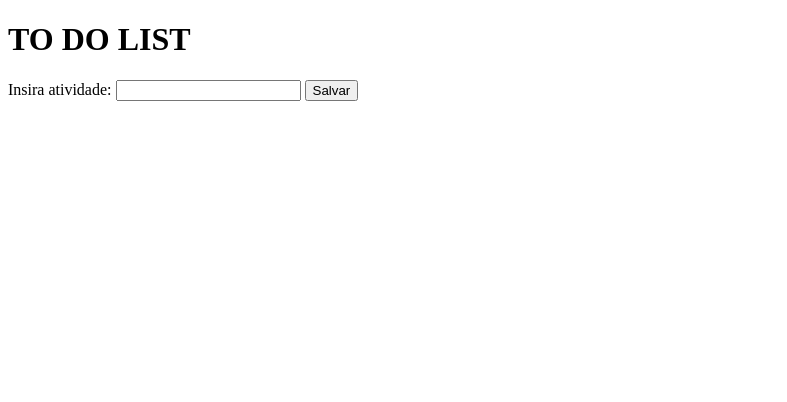
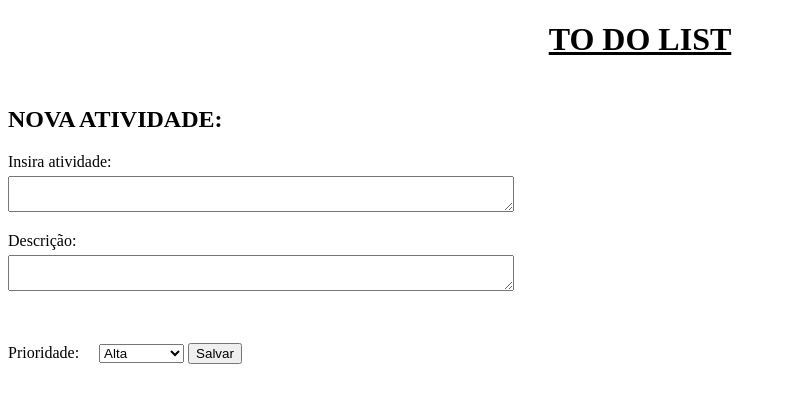
Before and after one commit to JoaoHAraujo/to-do-list, a plain HTML site: page index.html in a window 1280 px wide. Both pictures are taken after a click on the input "Salvar". Shown: the whole page, without its empty margins (0-787 px from the left). Drawn offline with Linux system fonts and the light colour scheme; no server answers.

Commit message:
organizando post e html

```diff
--- a/index.html
+++ b/index.html
@@ -6,11 +6,22 @@
     <meta name="viewport" content="width=device-width, initial-scale=1.0">
     <title>To Do List</title>
     <script src="script.js" defer></script>
+    <link rel="stylesheet" href="style.css">
 </head>
 <body>
     <h1>TO DO LIST</h1>
+    <h2>NOVA ATIVIDADE:</h2>
     <label>Insira atividade: </label>
-    <input type="text" id="newTask">
+    <textarea type="text" id="newTask"></textarea>
+    <label>Descrição: </label>
+    <textarea type="text" id="description"></textarea>
+    <label>Prioridade: </label>
+    <select name="prioridade" id="priority">
+        <option value="0">Alta</option>
+        <option value="0">Média</option>
+        <option value="0">Baixa</option>
+        <option value="0">Irrelevante</option>
+    </select>
     <input type="submit" id="saveTask" value='Salvar'></input>
     <ul id="list"></ul>
 
--- a/script.js
+++ b/script.js
@@ -4,11 +4,14 @@ const btnSave = document.querySelector('#saveTask')
 const urlToDo = "http://localhost:3000/to_do"
 
 btnSave.addEventListener('click', function() {
-    const input = document.querySelector('#newTask')
-    const task = input.value
+    const newTask = document.querySelector('#newTask').value
+    const newDescription = document.querySelector('#description').value
+    const prioritySelect = document.querySelector('#priority')
+    const newPriority = prioritySelect.options[prioritySelect.selectedIndex].text
+
     const submitTask = {
         method: 'POST',
-        body: `{"nome": "${task}", "descricao": "a definir", "urgencia": 0}`,
+        body: `{"nome": "${newTask}", "descricao": "${newDescription}", "urgencia": "${newPriority}"}`,
         headers: {
             "Content-Type": "application/json; charset=utf-8"
         }
--- /dev/null
+++ b/style.css
@@ -0,0 +1,22 @@
+h1 {
+    text-align: center;
+    text-decoration: underline;
+    margin-bottom: 3rem;
+}
+
+textarea {
+    display: block;
+    width: 500px;
+
+    margin-top: 5px;
+    margin-bottom: 20px;
+}
+
+select {
+    margin-left: 1rem;
+}
+
+#saveTask {
+    width: fit-content;
+    margin-top: 2rem;
+}
```
Also changed, not shown: db.json (+4 -4 lines).
